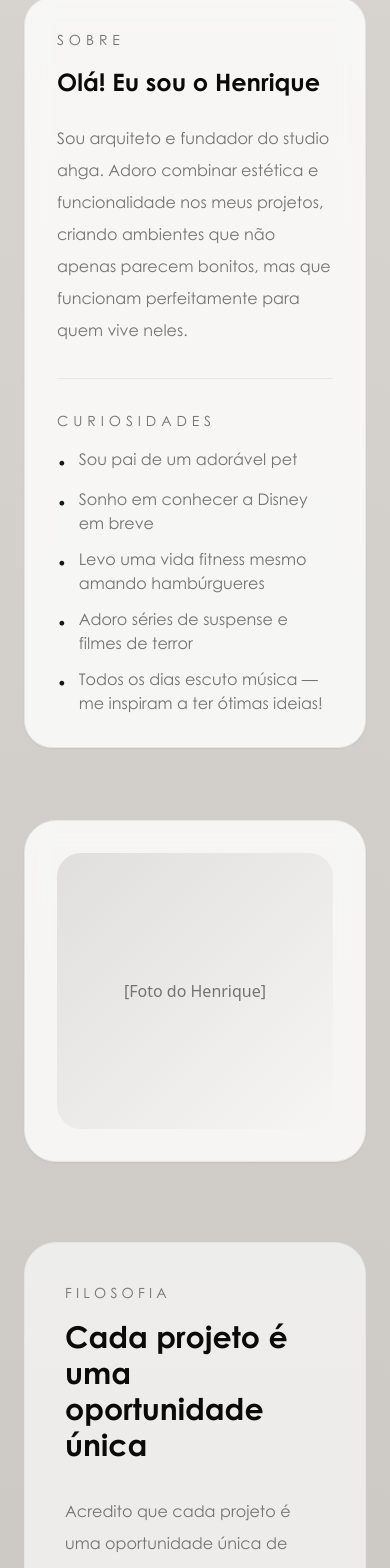
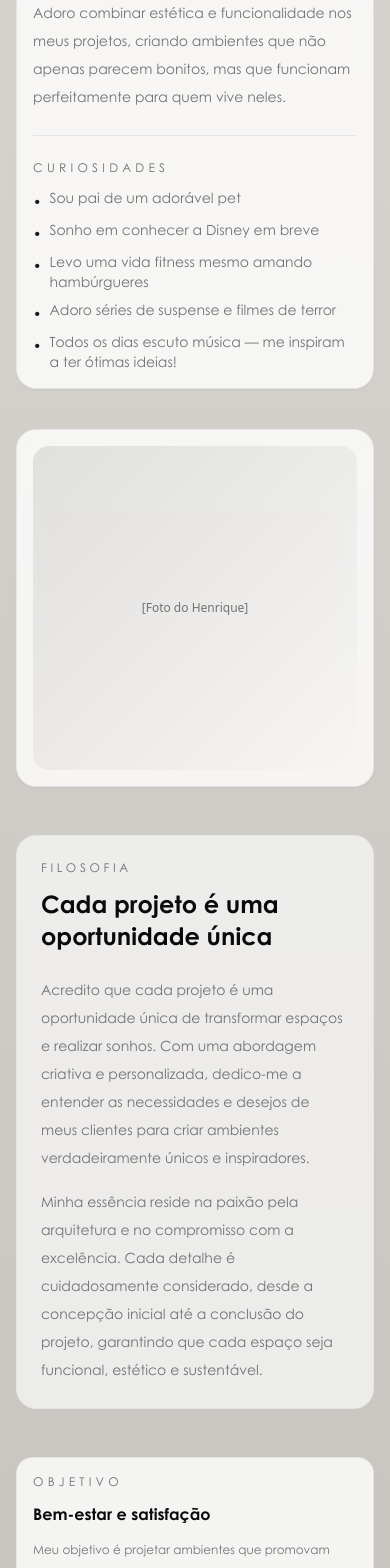
Before and after one commit to PedroGoettert/studio-ahga, a Next.js app: page /arquiteto in a window 390 px wide. Shown: the part 380-1948 px from the top of the page. Built offline with nearby package versions, Linux system fonts and the light colour scheme.

Commit message:
refactor: implement mobile-first responsiveness in arquiteto page

```diff
--- a/src/app/arquiteto/page.tsx
+++ b/src/app/arquiteto/page.tsx
@@ -13,68 +13,67 @@ const interests = [
 export default function Arquiteto() {
 	return (
 		<main className="min-h-screen bg-gradient-to-b from-[#d9d6d1] to-[#c0bdb8] text-foreground">
-			<section className="mx-auto max-w-6xl px-6 py-16 lg:px-8 lg:py-24">
+			<section className="mx-auto max-w-6xl px-4 py-12 sm:px-6 sm:py-16 lg:px-8 lg:py-24">
 				<div className="text-center">
-					<p className="font-text text-sm uppercase tracking-[0.35em] text-muted-foreground">
+					<p className="font-text text-xs sm:text-sm uppercase tracking-[0.35em] text-muted-foreground">
 						Conheça
 					</p>
-					<h1 className="mt-4 font-title text-4xl font-semibold leading-tight text-primary-foreground sm:text-5xl">
+					<h1 className="mt-3 sm:mt-4 font-title text-3xl sm:text-4xl lg:text-5xl font-semibold leading-tight text-primary-foreground">
 						Prazer, H
 					</h1>
-					<p className="mx-auto mt-6 max-w-3xl font-text text-base leading-8 text-muted-foreground sm:text-lg">
+					<p className="mx-auto mt-4 sm:mt-6 max-w-3xl font-text text-sm sm:text-base lg:text-lg leading-7 sm:leading-8 text-muted-foreground">
 						Henrique é o arquiteto e fundador do studio ahga. Sua paixão por
 						combinar estética e funcionalidade norteia cada projeto.
 					</p>
 				</div>
 
-				<div className="mt-20 grid gap-12 lg:grid-cols-2 lg:gap-20 items-center">
-					<div className="rounded-[32px] border border-border bg-card/80 p-8 shadow-sm backdrop-blur-md order-2 lg:order-1">
-						<div className="aspect-square bg-gradient-to-br from-primary/10 to-secondary/10 rounded-[24px] flex items-center justify-center overflow-hidden">
-							<span className="text-muted-foreground">
+				<div className="mt-12 sm:mt-20 grid gap-6 sm:gap-8 lg:gap-12 lg:grid-cols-2 lg:gap-20 items-center">
+					<div className="rounded-[20px] sm:rounded-[32px] border border-border bg-card/80 p-4 sm:p-8 shadow-sm backdrop-blur-md order-2 lg:order-1">
+						<div className="aspect-square bg-gradient-to-br from-primary/10 to-secondary/10 rounded-[16px] sm:rounded-[24px] flex items-center justify-center overflow-hidden">
+							<span className="text-muted-foreground text-xs sm:text-sm">
 								[Foto do Henrique]
 							</span>
 						</div>
 					</div>
 
 					<div className="order-1 lg:order-2">
-						<div className="rounded-[28px] border border-border bg-card/80 p-8 shadow-sm backdrop-blur-md mb-6">
-							<p className="font-text text-sm uppercase tracking-[0.35em] text-muted-foreground">
+						<div className="rounded-[20px] sm:rounded-[28px] border border-border bg-card/80 p-4 sm:p-8 shadow-sm backdrop-blur-md mb-4 sm:mb-6">
+							<p className="font-text text-xs sm:text-sm uppercase tracking-[0.35em] text-muted-foreground">
 								Sobre
 							</p>
-							<h2 className="mt-4 font-title text-2xl font-semibold text-foreground">
+							<h2 className="mt-3 sm:mt-4 font-title text-xl sm:text-2xl font-semibold text-foreground">
 								Olá! Eu sou o Henrique
 							</h2>
-							<p className="mt-6 font-text text-base leading-8 text-muted-foreground">
-								Sou arquiteto e fundador do studio ahga. Adoro combinar estética e
-								funcionalidade nos meus projetos, criando ambientes que não apenas
-								parecem bonitos, mas que funcionam perfeitamente para quem vive neles.
+							<p className="mt-4 sm:mt-6 font-text text-sm sm:text-base leading-7 sm:leading-8 text-muted-foreground">
+								Sou arquiteto e fundador do studio ahga. Adoro combinar estética
+								e funcionalidade nos meus projetos, criando ambientes que não
+								apenas parecem bonitos, mas que funcionam perfeitamente para
+								quem vive neles.
 							</p>
 
-							<div className="mt-8 pt-8 border-t border-border">
-								<p className="font-text text-sm uppercase tracking-[0.35em] text-muted-foreground mb-4">
+							<div className="mt-6 sm:mt-8 pt-6 sm:pt-8 border-t border-border">
+								<p className="font-text text-xs sm:text-sm uppercase tracking-[0.35em] text-muted-foreground mb-3 sm:mb-4">
 									Curiosidades
 								</p>
-								<ul className="space-y-3 font-text text-base text-muted-foreground">
-									<li className="flex items-start gap-3">
-										<span className="text-primary mt-1">•</span>
+								<ul className="space-y-2 sm:space-y-3 font-text text-sm sm:text-base text-muted-foreground">
+									<li className="flex items-start gap-2 sm:gap-3">
+										<span className="text-primary mt-1 flex-shrink-0">•</span>
 										<span>Sou pai de um adorável pet</span>
 									</li>
-									<li className="flex items-start gap-3">
-										<span className="text-primary mt-1">•</span>
-										<span>
-											Sonho em conhecer a Disney em breve
-										</span>
+									<li className="flex items-start gap-2 sm:gap-3">
+										<span className="text-primary mt-1 flex-shrink-0">•</span>
+										<span>Sonho em conhecer a Disney em breve</span>
 									</li>
-									<li className="flex items-start gap-3">
-										<span className="text-primary mt-1">•</span>
+									<li className="flex items-start gap-2 sm:gap-3">
+										<span className="text-primary mt-1 flex-shrink-0">•</span>
 										<span>Levo uma vida fitness mesmo amando hambúrgueres</span>
 									</li>
-									<li className="flex items-start gap-3">
-										<span className="text-primary mt-1">•</span>
+									<li className="flex items-start gap-2 sm:gap-3">
+										<span className="text-primary mt-1 flex-shrink-0">•</span>
 										<span>Adoro séries de suspense e filmes de terror</span>
 									</li>
-									<li className="flex items-start gap-3">
-										<span className="text-primary mt-1">•</span>
+									<li className="flex items-start gap-2 sm:gap-3">
+										<span className="text-primary mt-1 flex-shrink-0">•</span>
 										<span>
 											Todos os dias escuto música — me inspiram a ter ótimas
 											ideias!
@@ -86,55 +85,56 @@ export default function Arquiteto() {
 					</div>
 				</div>
 
-				<div className="mt-20 rounded-[32px] border border-border bg-secondary/80 p-10">
+				<div className="mt-12 sm:mt-20 rounded-[20px] sm:rounded-[32px] border border-border bg-secondary/80 p-6 sm:p-10">
 					<div className="max-w-3xl">
-						<p className="font-text text-sm uppercase tracking-[0.3em] text-muted-foreground">
+						<p className="font-text text-xs sm:text-sm uppercase tracking-[0.3em] text-muted-foreground">
 							Filosofia
 						</p>
-						<h2 className="mt-4 font-title text-3xl font-semibold text-foreground sm:text-4xl">
+						<h2 className="mt-3 sm:mt-4 font-title text-2xl sm:text-3xl lg:text-4xl font-semibold text-foreground">
 							Cada projeto é uma oportunidade única
 						</h2>
-						<p className="mt-8 font-text text-base leading-8 text-muted-foreground">
+						<p className="mt-6 sm:mt-8 font-text text-sm sm:text-base leading-7 sm:leading-8 text-muted-foreground">
 							Acredito que cada projeto é uma oportunidade única de transformar
-							espaços e realizar sonhos. Com uma abordagem criativa e personalizada,
-							dedico-me a entender as necessidades e desejos de meus clientes para
-							criar ambientes verdadeiramente únicos e inspiradores.
+							espaços e realizar sonhos. Com uma abordagem criativa e
+							personalizada, dedico-me a entender as necessidades e desejos de
+							meus clientes para criar ambientes verdadeiramente únicos e
+							inspiradores.
 						</p>
-						<p className="mt-6 font-text text-base leading-8 text-muted-foreground">
-							Minha essência reside na paixão pela arquitetura e no compromisso com
-							a excelência. Cada detalhe é cuidadosamente considerado, desde a
-							concepção inicial até a conclusão do projeto, garantindo que cada
-							espaço seja funcional, estético e sustentável.
+						<p className="mt-4 sm:mt-6 font-text text-sm sm:text-base leading-7 sm:leading-8 text-muted-foreground">
+							Minha essência reside na paixão pela arquitetura e no compromisso
+							com a excelência. Cada detalhe é cuidadosamente considerado, desde
+							a concepção inicial até a conclusão do projeto, garantindo que
+							cada espaço seja funcional, estético e sustentável.
 						</p>
 					</div>
 				</div>
 
-				<div className="mt-20 grid gap-6 md:grid-cols-2">
-					<div className="rounded-[28px] border border-border bg-card/80 p-8 shadow-sm backdrop-blur-md">
-						<p className="font-text text-sm uppercase tracking-[0.35em] text-muted-foreground">
+				<div className="mt-12 sm:mt-20 grid gap-4 sm:gap-6 sm:grid-cols-2">
+					<div className="rounded-[16px] sm:rounded-[28px] border border-border bg-card/80 p-4 sm:p-8 shadow-sm backdrop-blur-md">
+						<p className="font-text text-xs sm:text-sm uppercase tracking-[0.35em] text-muted-foreground">
 							Objetivo
 						</p>
-						<h3 className="mt-4 font-title text-xl font-semibold text-foreground">
+						<h3 className="mt-3 sm:mt-4 font-title text-base sm:text-xl font-semibold text-foreground">
 							Bem-estar e satisfação
 						</h3>
-						<p className="mt-4 font-text text-base leading-7 text-muted-foreground">
+						<p className="mt-3 sm:mt-4 font-text text-xs sm:text-base leading-6 sm:leading-7 text-muted-foreground">
 							Meu objetivo é projetar ambientes que promovam bem-estar,
-							produtividade e satisfação, refletindo a identidade e os valores de
-							cada cliente.
+							produtividade e satisfação, refletindo a identidade e os valores
+							de cada cliente.
 						</p>
 					</div>
 
-					<div className="rounded-[28px] border border-border bg-card/80 p-8 shadow-sm backdrop-blur-md">
-						<p className="font-text text-sm uppercase tracking-[0.35em] text-muted-foreground">
+					<div className="rounded-[16px] sm:rounded-[28px] border border-border bg-card/80 p-4 sm:p-8 shadow-sm backdrop-blur-md">
+						<p className="font-text text-xs sm:text-sm uppercase tracking-[0.35em] text-muted-foreground">
 							Propósito
 						</p>
-						<h3 className="mt-4 font-title text-xl font-semibold text-foreground">
+						<h3 className="mt-3 sm:mt-4 font-title text-base sm:text-xl font-semibold text-foreground">
 							Espaços com identidade
 						</h3>
-						<p className="mt-4 font-text text-base leading-7 text-muted-foreground">
-							Meu propósito é criar espaços que reflitam a identidade e os valores
-							de nossos clientes, garantindo que cada ambiente seja uma extensão de
-							quem o habita.
+						<p className="mt-3 sm:mt-4 font-text text-xs sm:text-base leading-6 sm:leading-7 text-muted-foreground">
+							Meu propósito é criar espaços que reflitam a identidade e os
+							valores de nossos clientes, garantindo que cada ambiente seja uma
+							extensão de quem o habita.
 						</p>
 					</div>
 				</div>
```
